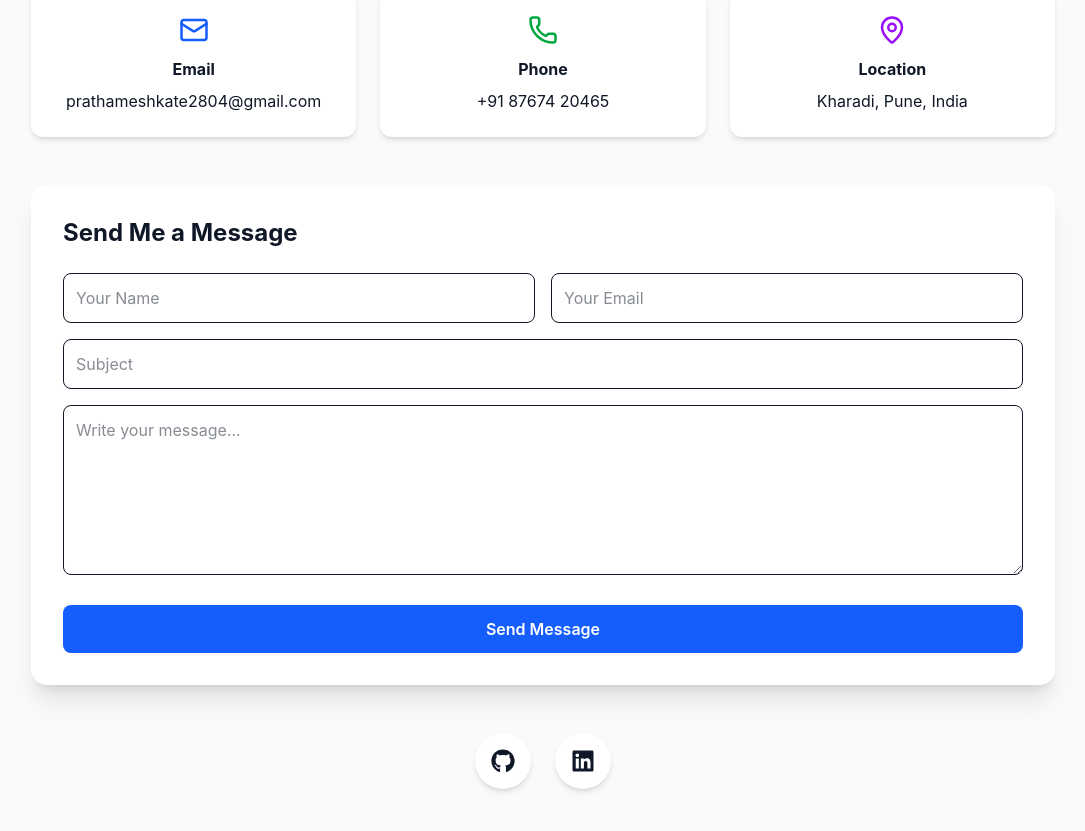
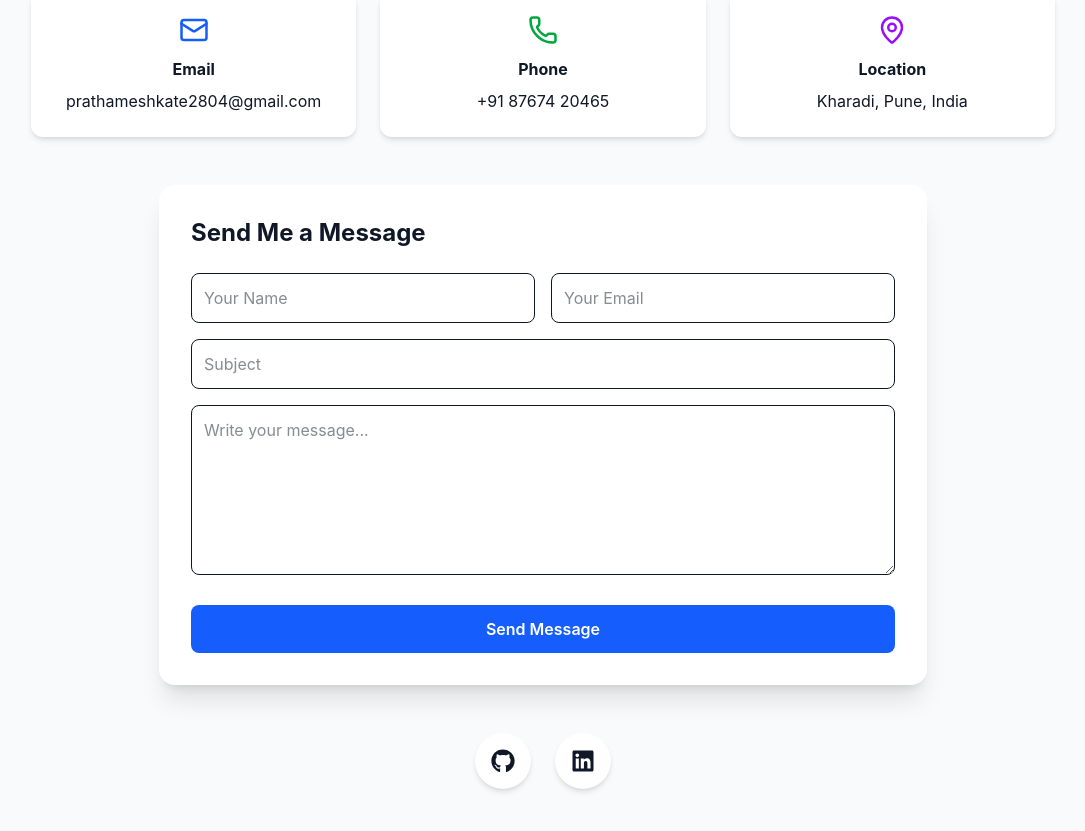
Before and after one commit to PrathameshKatePK/prathamesh-portfolio, a React (Vite) app: page / in a window 1280 px wide. Shown: the part 3010-3841 px from the top of the page, without its empty margins (97-1182 px from the left). Built offline with nearby package versions, Linux system fonts and the light colour scheme.

Commit message:
Fix Tailwind setup and restore UI

```diff
--- a/src/components/sections/Contact.jsx
+++ b/src/components/sections/Contact.jsx
@@ -116,8 +116,8 @@ export default function Contact() {
 
         {/* Contact Form */}
 
-        <div className="bg-white dark:bg-gray-800 rounded-2xl shadow-xl p-8 mb-12">
-
+<div className="max-w-3xl mx-auto">
+  <div className="bg-white dark:bg-gray-800 rounded-2xl shadow-xl p-8 mb-12">
           <h3 className="text-2xl font-bold mb-6">
             Send Me a Message
           </h3>
@@ -191,7 +191,7 @@ export default function Contact() {
           )}
 
         </div>
-
+</div>
         {/* Social Links */}
 
         <div className="flex justify-center gap-6">
```
